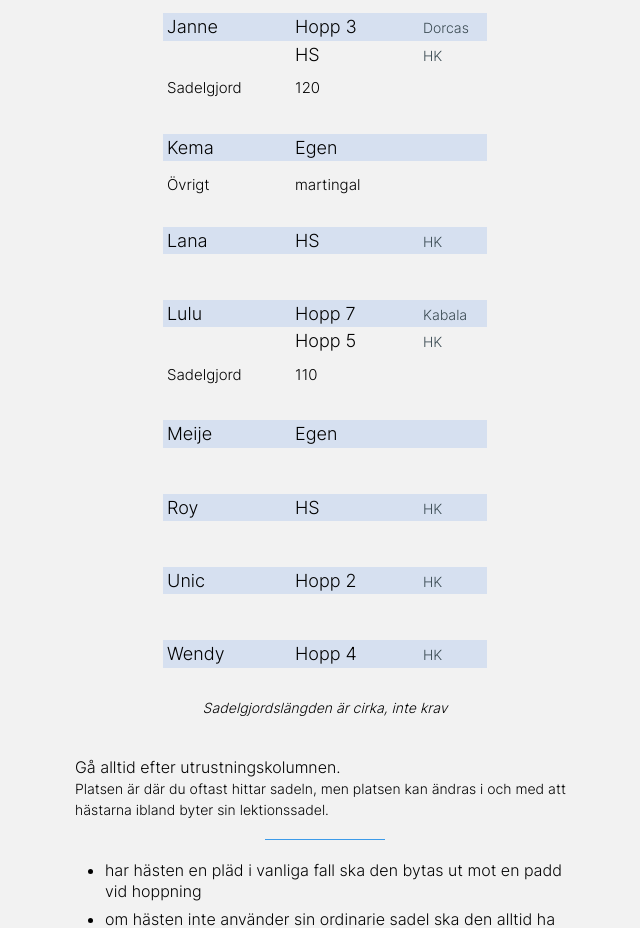
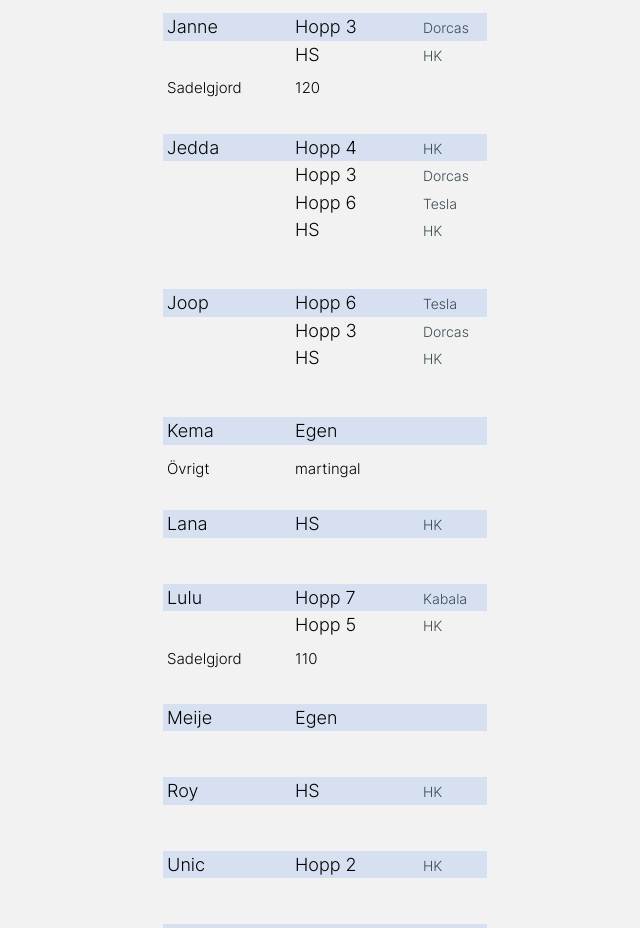
Before and after one commit to Minomichu/hoppsadlar, a Next.js app: page / in a window 1280 px wide. Shown: the part 1140-2068 px from the top of the page, without its empty margins (315-955 px from the left). Built offline with nearby package versions, Linux system fonts and the light colour scheme.

Commit message:
added jedda and joop

```diff
--- a/src/constants/saddles.js
+++ b/src/constants/saddles.js
@@ -84,6 +84,22 @@ const EQUIPMENT = [
     ],
   },
   {
+    horse: 'Jedda',
+    saddles: [hopp4, hopp3, hopp6, HS],
+    girthLength: { name: '', cm: '' },
+    other: [
+      { name: '', equipment: [''] }
+    ],
+  },
+  {
+    horse: 'Joop',
+    saddles: [hopp6, hopp3, HS],
+    girthLength: { name: '', cm: '' },
+    other: [
+      { name: '', equipment: [''] }
+    ],
+  },
+  {
     horse: 'Kema',
     saddles: [egen],
     girthLength: { name: '', cm: '' },
```
